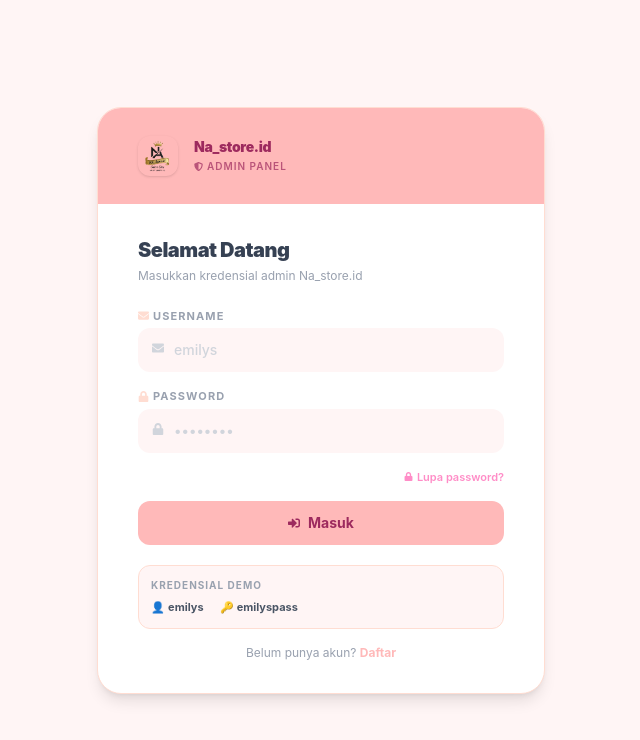
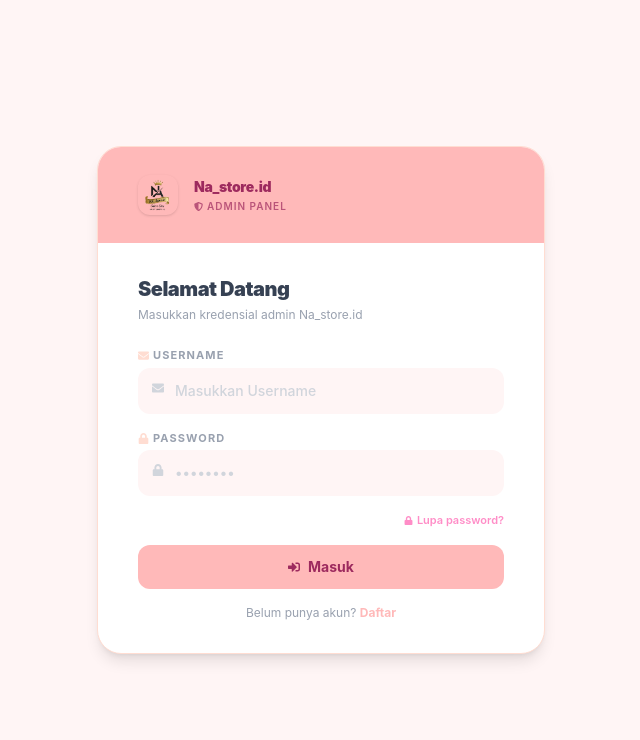
Before and after one commit to JoycelynSIC/JOYCELYN-DREAM, a React (Vite) app: page /login in a window 1280 px wide. Shown: the top 740 px of the page, without its empty margins (319-959 px from the left). Built offline with nearby package versions, Linux system fonts and the light colour scheme.

Commit message:
ga tau udh keberapa x ini

```diff
--- a/src/pages/auth/Login.jsx
+++ b/src/pages/auth/Login.jsx
@@ -18,81 +18,71 @@
     password: '',
   });
 
-  /* ── handleChange: update state saat input berubah ── */
   const handleChange = (e) => {
     const { name, value } = e.target;
     setDataForm({ ...dataForm, [name]: value });
+    // Hapus error saat user mulai ngetik lagi biar box merahnya ilang
+    if (error) setError('');
   };
 
-  /* ── handleSubmit: kirim data ke API via Axios ── */
   const handleSubmit = async (e) => {
-    e.preventDefault();
+    e.preventDefault(); // Matikan validasi default browser ("Please fill out this field")
     setError('');
     setSuccess('');
+
+    // Validasi manual sebelum tembak API (opsional tapi bagus buat UX)
+    if (!dataForm.username || !dataForm.password) {
+      setError('Username dan password wajib diisi!');
+      return;
+    }
+
     setLoading(true);
 
-    axios
-      .post('https://dummyjson.com/user/login', {
+    try {
+      const response = await axios.post('https://dummyjson.com/auth/login', {
         username: dataForm.username,
         password: dataForm.password,
-      })
-      .then((response) => {
-        if (response.status !== 200) {
-          setError(response.data.message || 'Login gagal.');
-          return;
-        }
-        // Simpan token & info user ke localStorage
-        localStorage.setItem('token',    response.data.accessToken);
-        localStorage.setItem('username', response.data.username);
-        localStorage.setItem('name',     `${response.data.firstName} ${response.data.lastName}`);
+      });
 
-        setSuccess(`Selamat datang, ${response.data.firstName}! Mengalihkan...`);
-        setTimeout(() => navigate('/'), 1000);
-      })
-      .catch((err) => {
-        if (err.response) {
-          setError(err.response.data.message || 'Username atau password salah.');
-        } else {
-          setError(err.message || 'Terjadi kesalahan. Coba lagi.');
-        }
-      })
-      .finally(() => {
-        setLoading(false);
-      });
+      localStorage.setItem('token', response.data.token);
+      setSuccess(`Selamat datang, ${response.data.firstName}!`);
+      setTimeout(() => navigate('/'), 1500);
+
+    } catch (err) {
+      // Nampilin error spesifik dari API ke dalam Card
+      if (err.response) {
+        setError(err.response.data.message || 'Login gagal, periksa kembali akun Anda.');
+      } else {
+        setError('Koneksi bermasalah. Coba lagi nanti.');
+      }
+    } finally {
+      setLoading(false);
+    }
   };
-
-  /* ── UI feedback ── */
-  const errorInfo = error ? (
-    <div className="flex items-center gap-2 bg-accent/10 border border-accent/40 text-on-primary text-xs font-semibold px-4 py-3 rounded-xl mb-4">
-      <FaExclamationCircle className="text-accent shrink-0" />
-      <span>{error}</span>
-    </div>
-  ) : null;
-
-  const successInfo = success ? (
-    <div className="flex items-center gap-2 bg-green-50 border border-green-200 text-green-700 text-xs font-semibold px-4 py-3 rounded-xl mb-4">
-      <FaCheckCircle className="text-green-500 shrink-0" />
-      <span>{success}</span>
-    </div>
-  ) : null;
-
-  const loadingInfo = loading ? (
-    <div className="flex items-center gap-2 bg-soft border border-secondary text-gray-500 text-xs px-4 py-3 rounded-xl mb-4">
-      <FaSpinner className="animate-spin text-primary shrink-0" />
-      <span>Memverifikasi kredensial...</span>
-    </div>
-  ) : null;
 
   return (
     <div>
       <h2 className="text-xl font-black text-gray-700 tracking-tight">Selamat Datang</h2>
       <p className="text-gray-400 text-xs mt-1 mb-6">Masukkan kredensial admin Na_store.id</p>
 
-      {errorInfo}
-      {successInfo}
-      {loadingInfo}
+      {/* --- BOX ERROR (CUSTOM UI) --- */}
+      {error && (
+        <div className="flex items-center gap-2 bg-red-50 border border-red-200 text-red-600 text-[11px] font-bold px-4 py-3 rounded-xl mb-4 animate-in fade-in zoom-in duration-200">
+          <FaExclamationCircle className="shrink-0" />
+          <span>{error}</span>
+        </div>
+      )}
 
-      <form onSubmit={handleSubmit} className="space-y-4">
+      {/* --- BOX SUCCESS --- */}
+      {success && (
+        <div className="flex items-center gap-2 bg-green-50 border border-green-200 text-green-700 text-[11px] font-bold px-4 py-3 rounded-xl mb-4">
+          <FaCheckCircle className="shrink-0" />
+          <span>{success}</span>
+        </div>
+      )}
+
+      <form onSubmit={handleSubmit} className="space-y-4" noValidate>
+        {/* 'noValidate' mastiin browser gak ngeluarin popup default */}
 
         {/* Username */}
         <div className="space-y-1">
@@ -100,15 +90,17 @@
             <FaEnvelope className="text-secondary" /> Username
           </label>
           <div className="relative">
-            <FaEnvelope className="absolute left-3.5 top-3.5 text-gray-300 text-xs" />
+            <FaEnvelope className={`absolute left-3.5 top-3.5 text-xs transition-colors ${error ? 'text-red-400' : 'text-gray-300'}`} />
             <input
               type="text"
               name="username"
               value={dataForm.username}
               onChange={handleChange}
-              className="w-full bg-soft rounded-xl pl-9 pr-4 py-3 text-sm font-medium outline-none focus:ring-2 focus:ring-primary transition-all placeholder:text-gray-300 text-gray-600"
-              placeholder="emilys"
-              required
+              className={`w-full rounded-xl pl-9 pr-4 py-3 text-sm font-medium outline-none transition-all placeholder:text-gray-300
+                ${error
+                  ? 'bg-red-50 border border-red-200 text-red-700'
+                  : 'bg-soft text-gray-600 focus:ring-2 focus:ring-primary border border-transparent'}`}
+              placeholder="Masukkan Username"
             />
           </div>
         </div>
@@ -119,15 +111,17 @@
             <FaLock className="text-secondary" /> Password
           </label>
           <div className="relative">
-            <FaLock className="absolute left-3.5 top-3.5 text-gray-300 text-xs" />
+            <FaLock className={`absolute left-3.5 top-3.5 text-xs transition-colors ${error ? 'text-red-400' : 'text-gray-300'}`} />
             <input
               type="password"
               name="password"
               value={dataForm.password}
               onChange={handleChange}
-              className="w-full bg-soft rounded-xl pl-9 pr-4 py-3 text-sm font-medium outline-none focus:ring-2 focus:ring-primary transition-all placeholder:text-gray-300 text-gray-600"
+              className={`w-full rounded-xl pl-9 pr-4 py-3 text-sm font-medium outline-none transition-all placeholder:text-gray-300
+                ${error
+                  ? 'bg-red-50 border border-red-200 text-red-700'
+                  : 'bg-soft text-gray-600 focus:ring-2 focus:ring-primary border border-transparent'}`}
               placeholder="••••••••"
-              required
             />
           </div>
         </div>
@@ -141,7 +135,7 @@
         <button
           type="submit"
           disabled={loading}
-          className="w-full bg-primary text-on-primary py-3 rounded-xl font-bold text-sm hover:bg-primary-hover transition-all active:scale-95 disabled:opacity-60 flex items-center justify-center gap-2"
+          className="w-full bg-primary text-on-primary py-3 rounded-xl font-bold text-sm hover:opacity-90 transition-all active:scale-95 disabled:opacity-60 flex items-center justify-center gap-2"
         >
           {loading
             ? <><FaSpinner className="animate-spin text-xs" /> Memverifikasi...</>
@@ -149,15 +143,6 @@
           }
         </button>
       </form>
-
-      {/* Hint kredensial untuk testing */}
-      <div className="mt-5 p-3 bg-soft border border-secondary rounded-xl">
-        <p className="text-[10px] font-bold uppercase tracking-widest text-gray-400 mb-1.5">Kredensial Demo</p>
-        <div className="flex gap-4 text-[11px] text-gray-500">
-          <span>👤 <span className="font-bold text-gray-600">emilys</span></span>
-          <span>🔑 <span className="font-bold text-gray-600">emilyspass</span></span>
-        </div>
-      </div>
 
       <p className="mt-4 text-center text-xs text-gray-400">
         Belum punya akun?{' '}
```
